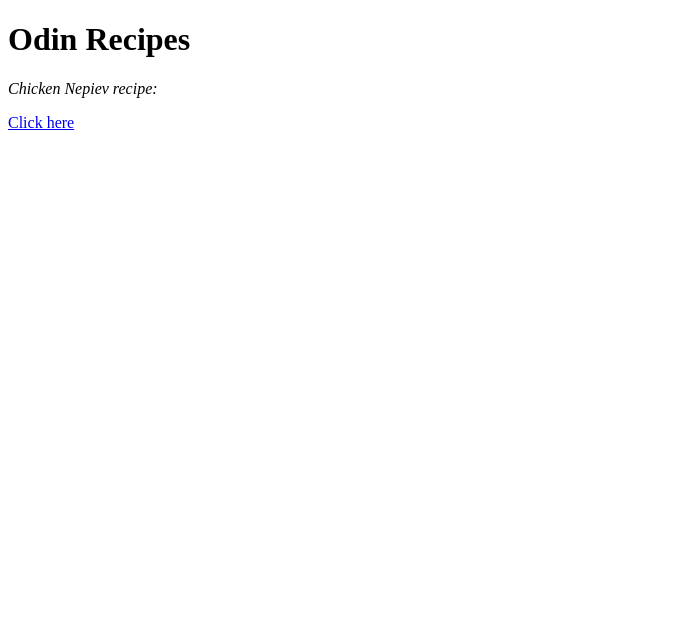
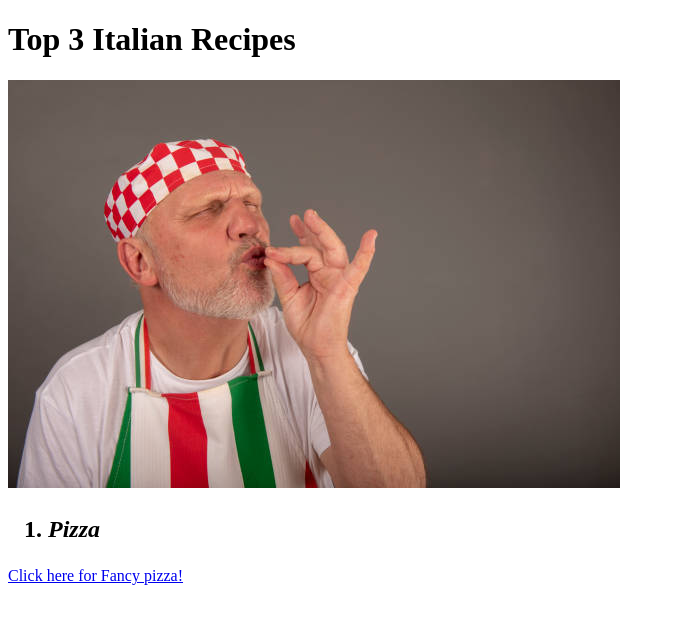
Before and after one commit to corbinlazarone/odin-recipes, a plain HTML site: page index.html in a window 1280 px wide. Shown: the whole page, without its empty margins (0-675 px from the left). Drawn offline with Linux system fonts and the light colour scheme.

Commit message:
Updated index for top 3 page instead of a regular homepage.

```diff
--- a/index.html
+++ b/index.html
@@ -7,11 +7,16 @@
 
 
     <body>
-        <h1>Odin Recipes</h1>
+        <h1>Top 3 Italian Recipes</h1>
 
-        <p><em>Chicken Nepiev recipe:</em></p>
+        <img src="imgs/Italian-dude.jpg" alt="Italian dude">
+        <h2>
+        <ol>
+            <p><em><li>Pizza</li></em></p>
+        </ol>
+        </h2>
+        <a href="recipes/fancy-pizza.html">Click here for Fancy pizza!</a>
 
-        <a href="recipes/chicken-nepiev.html">Click here</a>
 
 
 
```
Also changed, not shown: recipes/fancy-pizza.html (renamed from recipes/chicken-nepiev.html, +2 -4 lines), imgs/Italian-dude.jpg (added).
